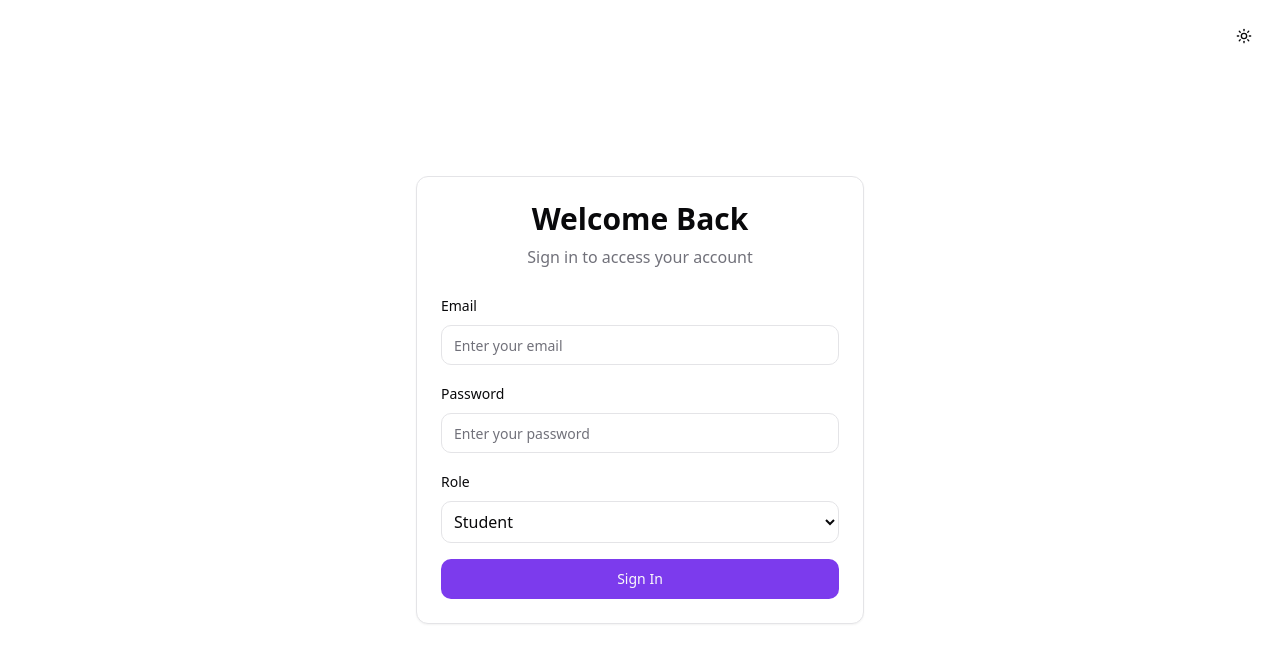
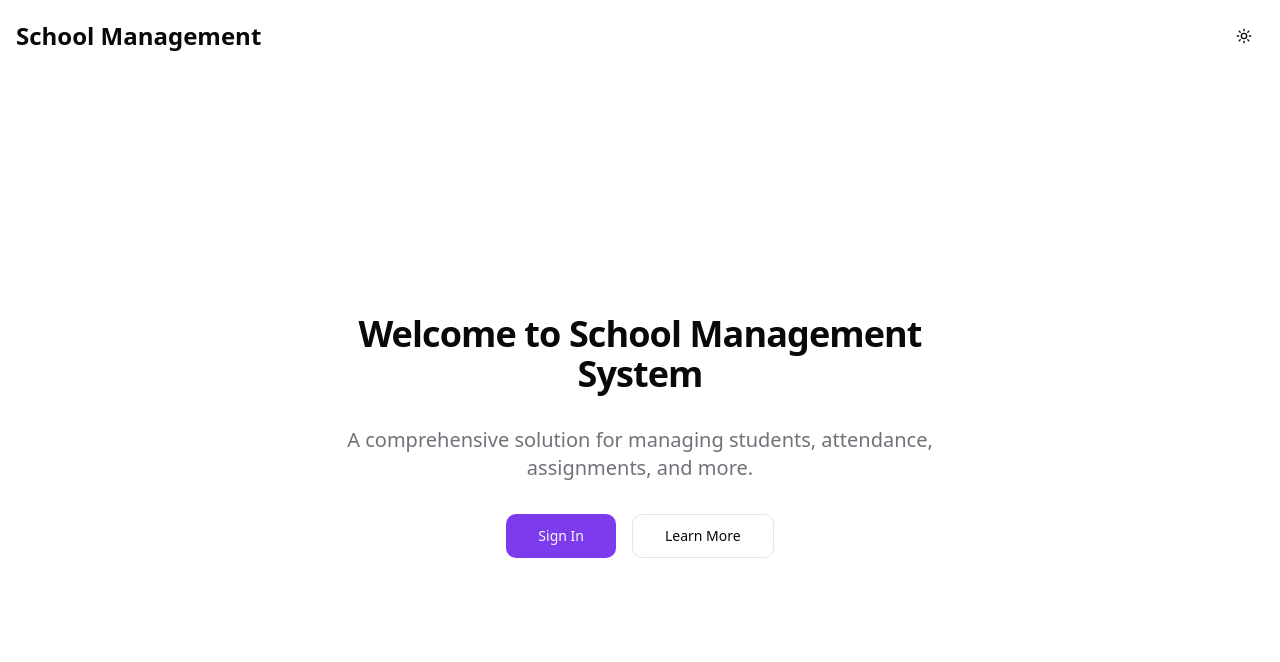
Before and after one commit to Fear165ful/manageattendance-plus, a React (Vite) app: page / in a window 1280 px wide. Before the commit this address led to /login. Shown: the top 662 px of the page. Built offline with nearby package versions, Linux system fonts and the light colour scheme.

Commit message:
Add source code
The prompt requested the source code for the application.  This commit fulfills that request.

```diff
--- a/src/pages/Index.tsx
+++ b/src/pages/Index.tsx
@@ -1,15 +1,38 @@
 
-import { useEffect } from "react";
+import { Button } from "@/components/ui/button";
 import { useNavigate } from "react-router-dom";
+import { ThemeToggle } from "@/components/theme-toggle";
 
 const Index = () => {
   const navigate = useNavigate();
 
-  useEffect(() => {
-    navigate("/login");
-  }, [navigate]);
-
-  return null;
+  return (
+    <div className="min-h-screen flex flex-col">
+      <header className="p-4 flex justify-between items-center">
+        <h1 className="text-2xl font-bold">School Management</h1>
+        <ThemeToggle />
+      </header>
+      <main className="flex-1 flex items-center justify-center p-4">
+        <div className="max-w-2xl mx-auto text-center space-y-8">
+          <h2 className="text-4xl font-bold tracking-tight">
+            Welcome to School Management System
+          </h2>
+          <p className="text-xl text-muted-foreground">
+            A comprehensive solution for managing students, attendance, assignments,
+            and more.
+          </p>
+          <div className="flex gap-4 justify-center">
+            <Button size="lg" onClick={() => navigate("/login")}>
+              Sign In
+            </Button>
+            <Button size="lg" variant="outline">
+              Learn More
+            </Button>
+          </div>
+        </div>
+      </main>
+    </div>
+  );
 };
 
 export default Index;
--- a/src/pages/Login.tsx
+++ b/src/pages/Login.tsx
@@ -4,34 +4,32 @@ import { useNavigate } from "react-router-dom";
 import { Button } from "@/components/ui/button";
 import { Input } from "@/components/ui/input";
 import { Label } from "@/components/ui/label";
-import { Card } from "@/components/ui/card";
 import { ThemeToggle } from "@/components/theme-toggle";
-import { UserRole } from "@/types";
 
 const Login = () => {
   const navigate = useNavigate();
-  const [formData, setFormData] = useState({
+  const [credentials, setCredentials] = useState({
     email: "",
     password: "",
-    role: "student" as UserRole,
   });
 
   const handleSubmit = (e: React.FormEvent) => {
     e.preventDefault();
-    // TODO: Implement actual authentication
+    // For demonstration, any login will succeed
     navigate("/dashboard");
   };
 
   return (
-    <div className="min-h-screen flex-center bg-background">
-      <div className="absolute top-4 right-4">
+    <div className="min-h-screen flex flex-col">
+      <div className="p-4 flex justify-end">
         <ThemeToggle />
       </div>
-      <Card className="w-full max-w-md p-6 space-y-6 animate-fade-in">
+      <div className="flex-1 flex items-center justify-center p-4">
+        <div className="w-full max-w-sm space-y-6">
           <div className="space-y-2 text-center">
-          <h1 className="text-3xl font-bold">Welcome Back</h1>
+            <h1 className="text-3xl font-bold">Welcome back</h1>
             <p className="text-muted-foreground">
-            Sign in to access your account
+              Enter your credentials to access your account
             </p>
           </div>
           <form onSubmit={handleSubmit} className="space-y-4">
@@ -40,12 +38,12 @@ const Login = () => {
               <Input
                 id="email"
                 type="email"
-              placeholder="Enter your email"
-              value={formData.email}
+                placeholder="john@example.com"
+                required
+                value={credentials.email}
                 onChange={(e) =>
-                setFormData({ ...formData, email: e.target.value })
+                  setCredentials({ ...credentials, email: e.target.value })
                 }
-              required
               />
             </div>
             <div className="space-y-2">
@@ -53,38 +51,27 @@ const Login = () => {
               <Input
                 id="password"
                 type="password"
-              placeholder="Enter your password"
-              value={formData.password}
+                required
+                value={credentials.password}
                 onChange={(e) =>
-                setFormData({ ...formData, password: e.target.value })
+                  setCredentials({ ...credentials, password: e.target.value })
                 }
-              required
               />
             </div>
-          <div className="space-y-2">
-            <Label htmlFor="role">Role</Label>
-            <select
-              id="role"
-              className="w-full p-2 border rounded-md bg-background"
-              value={formData.role}
-              onChange={(e) =>
-                setFormData({
-                  ...formData,
-                  role: e.target.value as UserRole,
-                })
-              }
-            >
-              <option value="student">Student</option>
-              <option value="teacher">Teacher</option>
-              <option value="management">Management</option>
-              <option value="admin">Admin</option>
-            </select>
-          </div>
             <Button type="submit" className="w-full">
-            Sign In
+              Sign in
             </Button>
           </form>
-      </Card>
+          <div className="text-center text-sm">
+            <p className="text-muted-foreground">
+              Don't have an account?{" "}
+              <Button variant="link" className="p-0" onClick={() => navigate("/")}>
+                Sign up
+              </Button>
+            </p>
+          </div>
+        </div>
+      </div>
     </div>
   );
 };
--- a/src/pages/NotFound.tsx
+++ b/src/pages/NotFound.tsx
@@ -1,24 +1,18 @@
-import { useLocation } from "react-router-dom";
-import { useEffect } from "react";
+
+import { Button } from "@/components/ui/button";
+import { useNavigate } from "react-router-dom";
 
 const NotFound = () => {
-  const location = useLocation();
-
-  useEffect(() => {
-    console.error(
-      "404 Error: User attempted to access non-existent route:",
-      location.pathname
-    );
-  }, [location.pathname]);
+  const navigate = useNavigate();
 
   return (
-    <div className="min-h-screen flex items-center justify-center bg-gray-100">
-      <div className="text-center">
-        <h1 className="text-4xl font-bold mb-4">404</h1>
-        <p className="text-xl text-gray-600 mb-4">Oops! Page not found</p>
-        <a href="/" className="text-blue-500 hover:text-blue-700 underline">
-          Return to Home
-        </a>
+    <div className="min-h-screen flex flex-col items-center justify-center p-4">
+      <div className="text-center space-y-4">
+        <h1 className="text-4xl font-bold">404</h1>
+        <p className="text-xl text-muted-foreground">
+          Oops! The page you're looking for doesn't exist.
+        </p>
+        <Button onClick={() => navigate(-1)}>Go Back</Button>
       </div>
     </div>
   );
--- a/src/types/index.ts
+++ b/src/types/index.ts
@@ -1,12 +1,9 @@
-
-export type UserRole = "admin" | "management" | "teacher" | "student";
 
 export interface User {
   id: string;
   name: string;
   email: string;
-  role: UserRole;
-  avatar?: string;
+  role: "admin" | "teacher" | "student";
 }
 
 export interface Student extends User {
@@ -20,66 +17,40 @@ export interface Student extends User {
   clubs: Club[];
 }
 
-export interface Teacher extends User {
-  role: "teacher";
-  teacherId: string;
-  subjects: string[];
-  classes: string[];
-}
-
-export interface Admin extends User {
-  role: "admin";
-}
-
-export interface Management extends User {
-  role: "management";
-  department: string;
-}
-
 export interface AttendanceRecord {
   date: string;
-  status: "present" | "absent" | "late";
-  remarks?: string;
+  status: "present" | "absent";
+  remarks: string;
 }
 
 export interface Assignment {
   id: string;
   title: string;
-  subject: string;
+  description: string;
   dueDate: string;
   status: "pending" | "submitted" | "graded";
   grade?: string;
 }
 
 export interface Rating {
+  id: string;
   subject: string;
   score: number;
-  term: string;
-  teacherId: string;
+  date: string;
+  feedback: string;
 }
 
 export interface Due {
   id: string;
-  description: string;
+  title: string;
   amount: number;
   dueDate: string;
-  status: "pending" | "paid";
+  status: "paid" | "pending";
 }
 
 export interface Club {
   id: string;
   name: string;
-  description: string;
-  members: string[];
-  supervisor: string;
+  role: "member" | "leader";
+  joinedDate: string;
 }
-
-export interface Request {
-  id: string;
-  title: string;
-  description: string;
-  status: "pending" | "approved" | "rejected";
-  userId: string;
-  userRole: UserRole;
-  createdAt: string;
-}
```
Lines whose indentation alone changed are shown as unchanged.
